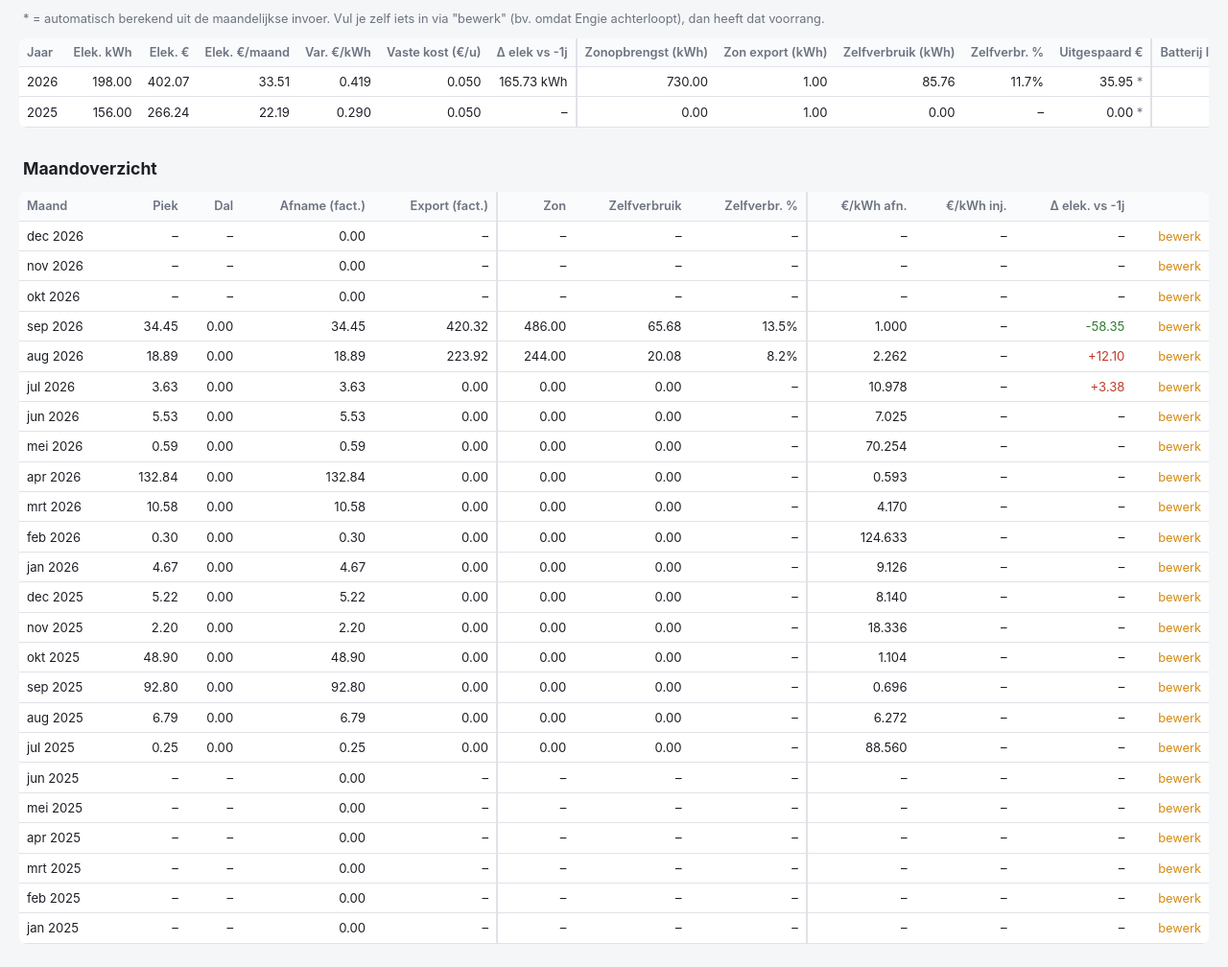
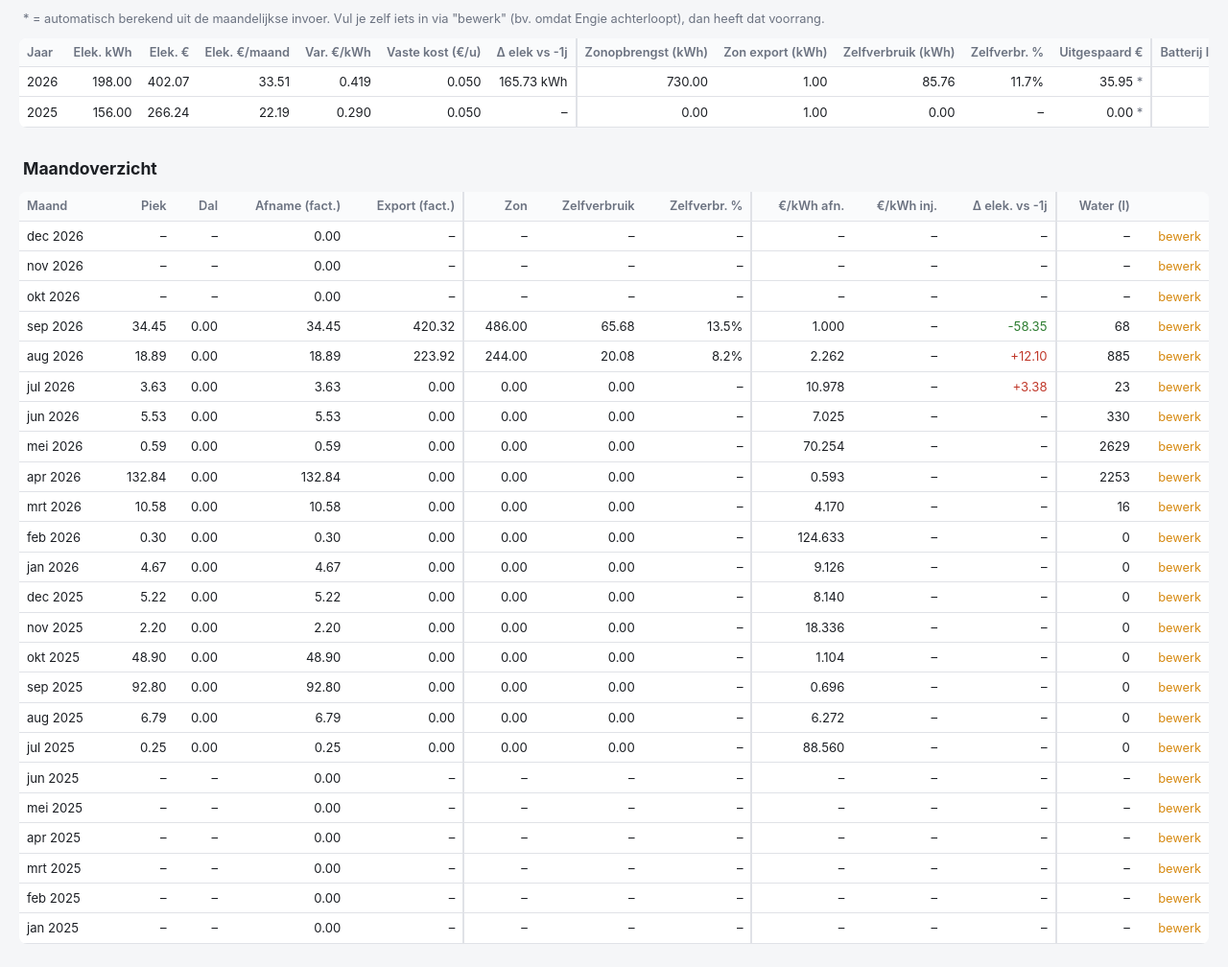
Before and after one commit to rbruyn1/verbruiken, a Flask app: page /jaaroverzicht in a window 1280 px wide. Shown: the part 198-1206 px from the top of the page at 96% size. Run offline with Flask 3, Linux system fonts and the light colour scheme; data comes from the database, SQL or seed files in the repository.

Commit message:
0.3.3: waterverbruik in maand- en jaaroverzicht

```diff
--- a/verbruik_addon/app/main.py
+++ b/verbruik_addon/app/main.py
@@ -298,7 +298,8 @@ def _jaartotalen_componenten(woning):
                   SUM(batterij_laden) as batterij_laden,
                   SUM(totaal_export) as export,
                   SUM(engie_injectie_eur) as injectie_eur,
-                  SUM(zonopbrengst_totaal) as zon
+                  SUM(zonopbrengst_totaal) as zon,
+                  SUM(water_l) as water
            FROM maandverbruik WHERE woning=? GROUP BY jaar""",
         (woning,),
     ):
@@ -482,6 +483,9 @@ def jaaroverzicht():
         )
         # Totale zonopbrengst van het jaar (som van de maanden); puur informatief.
         rec["zonopbrengst_kwh_berekend"] = zon_j
+        # Waterverbruik van het jaar in m³ (maandinvoer is in liter).
+        water_l = componenten.get(jaar, {}).get("water")
+        rec["water_m3_berekend"] = water_l / 1000 if water_l is not None else None
         rec["zelfverbruik_pct_berekend"] = (
             (zon_j - (export_j or 0)) / zon_j * 100 if zon_j else None
         )
--- a/verbruik_addon/app/templates/_maandtabel.html
+++ b/verbruik_addon/app/templates/_maandtabel.html
@@ -13,6 +13,7 @@
             <th class="grp">€/kWh afn.</th>
             <th>€/kWh inj.</th>
             <th>Δ elek. vs -1j</th>
+            <th class="grp">Water (l)</th>
             {% if heeft_gas %}
             <th class="grp">Gas m³</th>
             <th>Gas kWh</th>
@@ -37,6 +38,7 @@
             <td class="{{ 'neg' if r.verschil_vorig_jaar_elektriciteit and r.verschil_vorig_jaar_elektriciteit > 0 else 'pos' if r.verschil_vorig_jaar_elektriciteit else '' }}">
                 {{ "%+.2f"|format(r.verschil_vorig_jaar_elektriciteit) if r.verschil_vorig_jaar_elektriciteit is not none else "–" }}
             </td>
+            <td class="grp">{{ "%.0f"|format(r.water_l) if r.water_l is not none else "–" }}</td>
             {% if heeft_gas %}
             <td class="grp">{{ "%.2f"|format(r.gas_m3) if r.gas_m3 is not none else "–" }}</td>
             <td>{{ "%.2f"|format(r.gas_kwh) if r.gas_kwh is not none else "–" }}</td>
--- a/verbruik_addon/app/templates/jaaroverzicht.html
+++ b/verbruik_addon/app/templates/jaaroverzicht.html
@@ -32,6 +32,7 @@
             <th>Uitgespaard €</th>
             <th class="grp">Batterij laden/ontladen (kWh)</th>
             <th>Batterij €</th>
+            <th class="grp">Water (m³)</th>
             {% if heeft_gas %}
             <th class="grp">Gas</th>
             <th>Gas (m³)</th>
@@ -83,6 +84,7 @@
                 {{ "%.2f"|format(r.batterij_gebruik_kost_eur) if r.batterij_gebruik_kost_eur is not none else "–" }}
                 {% if r._batterij_gebruik_kost_eur_berekend %}<span class="muted" title="Automatisch berekend uit de maandelijkse invoer">*</span>{% endif %}
             </td>
+            <td class="grp">{{ "%.2f"|format(r.water_m3_berekend) if r.water_m3_berekend is not none else "–" }}</td>
             {% if heeft_gas %}
             <td class="grp">{{ "%.2f"|format(r.jaarverbruik_gas) ~ " " ~ (r.jaarverbruik_gas_eenheid or "") if r.jaarverbruik_gas is not none else "–" }}</td>
             <td>{{ "%.2f"|format(r.jaarverbruik_gas_m3_berekend) if r.jaarverbruik_gas_m3_berekend is not none else "–" }}</td>
--- a/verbruik_addon/config.yaml
+++ b/verbruik_addon/config.yaml
@@ -1,5 +1,5 @@
 name: "Verbruik Tienen/Binkom"
-version: "0.3.2"
+version: "0.3.3"
 slug: "verbruik_addon"
 description: "Maandelijkse en jaarlijkse energie/water/gas-registratie voor Tienen en Binkom"
 arch:
```
Also changed, not shown: verbruik_addon/CHANGELOG.md.
